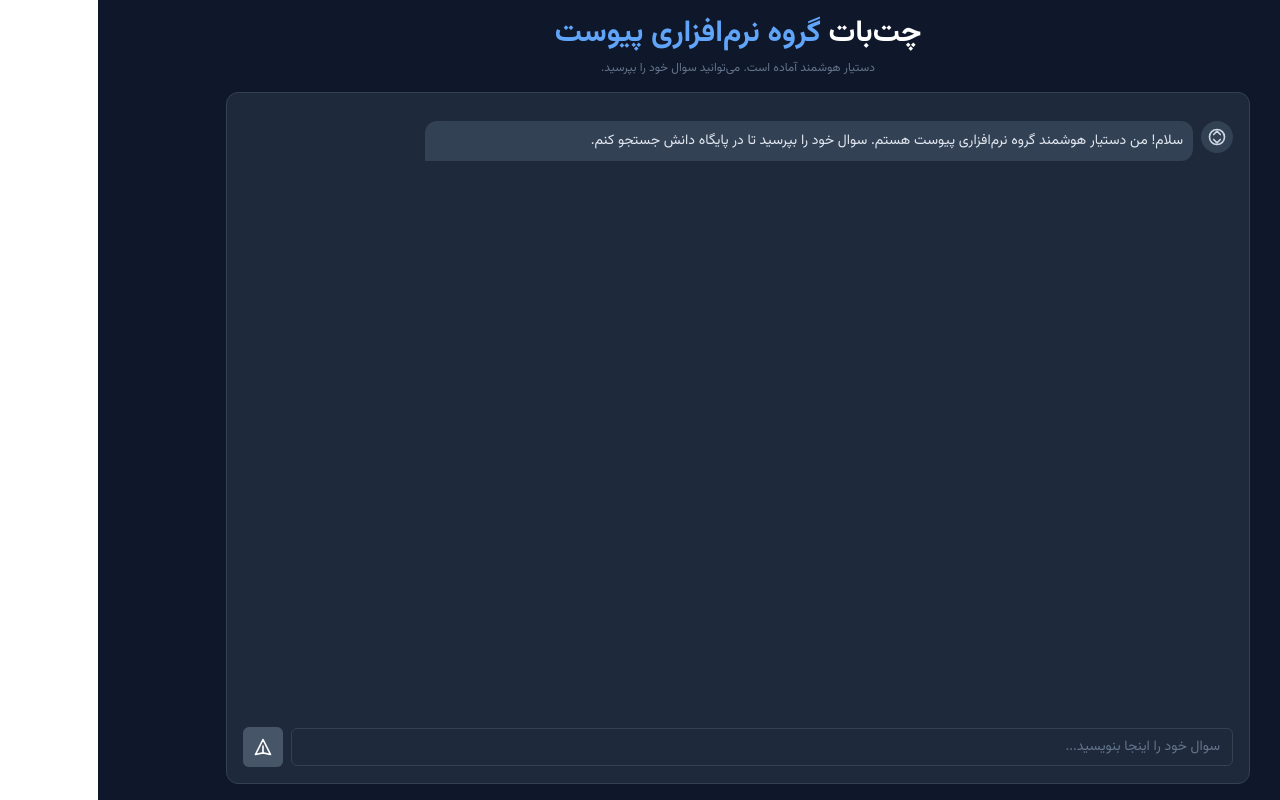
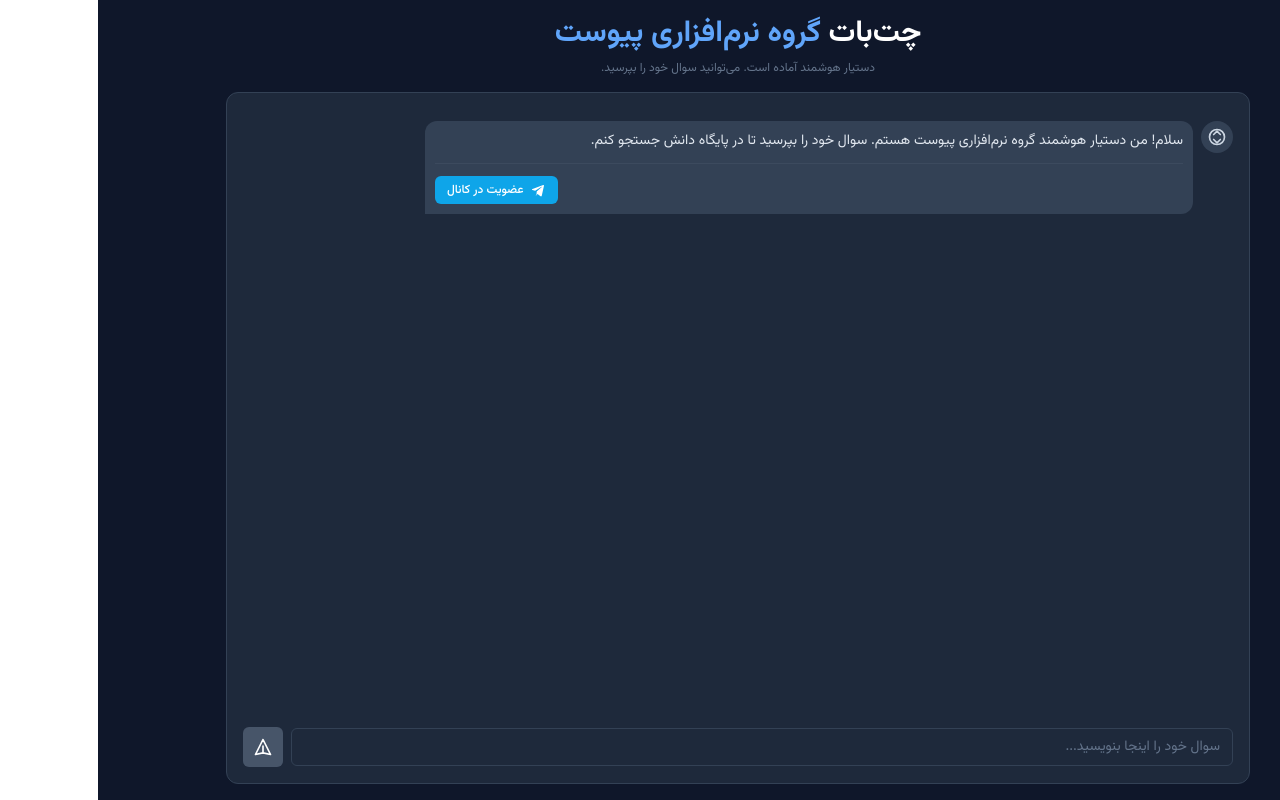
Before and after one commit to AshkanHidi/payvast-chatbot, a React (Vite) app: page / in a window 1280 px wide. Built offline with nearby package versions, Linux system fonts and the light colour scheme.

Commit message:
Knowledgebase Updated!

```diff
--- a/components/ChatInterface.tsx
+++ b/components/ChatInterface.tsx
@@ -36,7 +36,8 @@
     }
   }
 
-  const hasFooter = videoUrl || (message.isAnswer && onRevisitSuggestions);
+  // A bot message always has a footer now.
+  const hasFooter = !isUser;
 
   return (
     <div className={`flex items-start gap-2 my-3 ${isUser ? 'flex-row-reverse' : ''}`}>
@@ -64,7 +65,6 @@
             ) : <div />} {/* Spacer to push buttons to the left */}
 
             {/* Left-aligned items (in RTL) */}
-            {videoUrl && (
             <div className="flex items-center gap-2">
                  <a
                   href="https://t.me/payvastsoftware"
@@ -76,6 +76,7 @@
                   <TelegramIcon className="w-4 h-4" />
                   <span>عضویت در کانال</span>
                 </a>
+                {videoUrl && (
                   <a
                     href={videoUrl}
                     target="_blank"
@@ -86,8 +87,8 @@
                     <VideoPlayIcon className="w-4 h-4" />
                     <span>ویدیوی آموزشی</span>
                   </a>
+                )}
             </div>
-            )}
           </div>
         )}
       </div>
```
Lines whose indentation alone changed are shown as unchanged.
